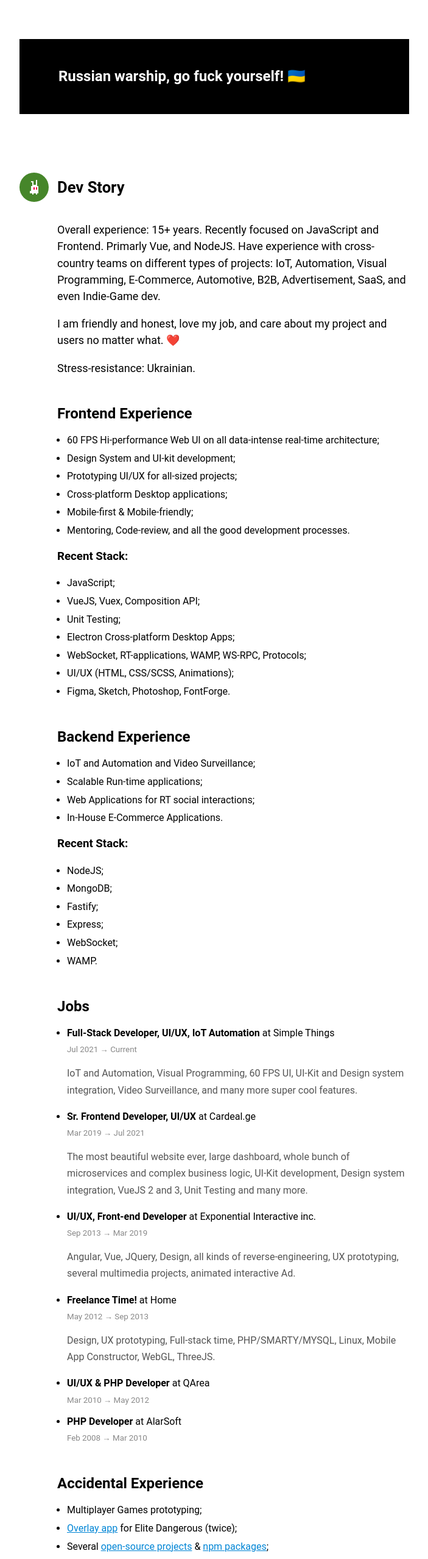
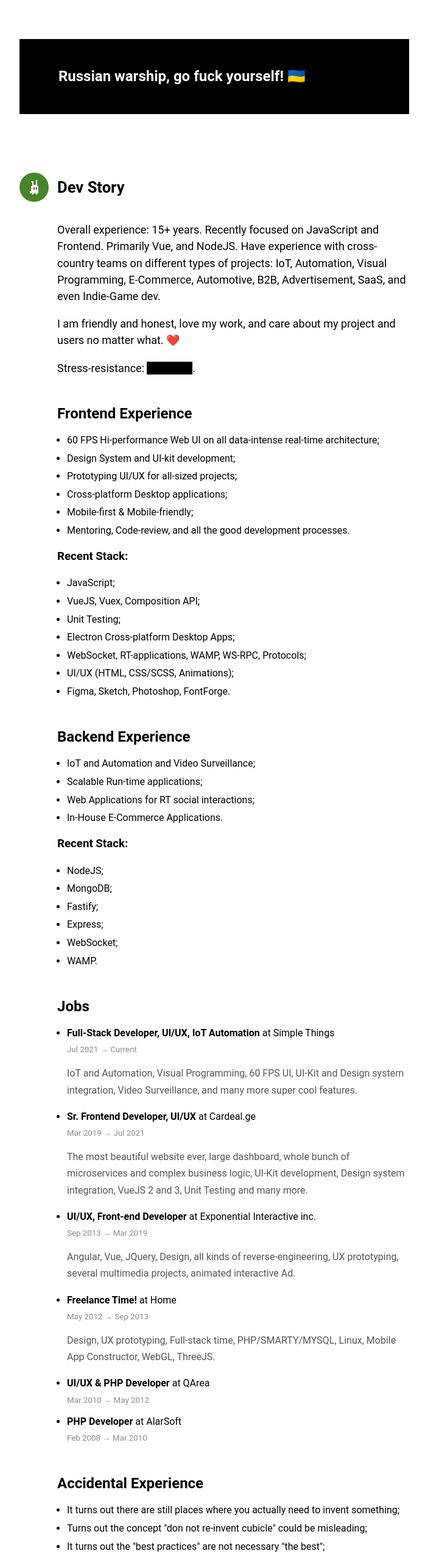
Before and after one commit to vovchisko/vovchisko, a Vue app: page /dev-story in a window 1280 px wide. Shown: the top 2556 px of the page at 61% size, without its empty margins (288-991 px from the left). Built offline with nearby package versions, Linux system fonts and the light colour scheme.

Commit message:
tiny text update

```diff
--- a/src/pages/dev-story.vue
+++ b/src/pages/dev-story.vue
@@ -2,17 +2,17 @@
   <section class="story">
 
     <p class="story-main">
-      Overall experience: 15+ years. Recently focused on JavaScript and Frontend. Primarly Vue, and NodeJS. Have experience with
+      Overall experience: 15+ years. Recently focused on JavaScript and Frontend. Primarily Vue, and NodeJS. Have experience with
       cross-country teams on different types of projects: IoT, Automation, Visual Programming, E-Commerce, Automotive, B2B,
       Advertisement, SaaS, and even Indie-Game dev.
     </p>
 
     <p class="story-main">
-      I am friendly and honest, love my job, and care about my project and users no matter what. ❤️
+      I am friendly and honest, love my work, and care about my project and users no matter what. ❤️
     </p>
 
     <p class="story-main">
-      Stress-resistance: Ukrainian.
+      Stress-resistance: <span class="spoiler">Ukrainian</span>.
     </p>
 
     <h2>Frontend Experience</h2>
@@ -109,14 +109,17 @@
 
     <h2>Accidental Experience</h2>
     <ul class="story-list">
+      <li>It turns out there are still places where you actually need to invent something</li>
+      <li>Turns out the concept "don not re-invent cubicle" could be misleading</li>
+      <li>It turns out the "best practices" are not necessary "the best"</li>
       <li>Multiplayer Games prototyping</li>
       <li><a href="https://www.youtube.com/watch?v=-xoxKqmILuI" target="_blank">Overlay app</a> for Elite Dangerous (twice)</li>
       <li>Several <a href="https://github.com/vovchisko" target="_blank">open-source projects</a> &
         <a href="https://www.npmjs.com/~vovchisko" target="_blank">npm packages</a></li>
       <li>Experience with ThreeJS <a href="http://master.oringo.com.ua/en/" target="_blank">a little</a></li>
-      <li>HTML-based multiplayer <a href="https://www.youtube.com/watch?v=mLrntKVJyTk&" target="_blank">game prototype</a>
-        (absolutely adorable)
-      </li>
+      <li>HTML-based multiplayer
+        <a href="https://www.youtube.com/watch?v=mLrntKVJyTk&" target="_blank">game prototype</a>
+        (absolutely adorable)</li>
       <li>I can <a href="https://www.artstation.com/vovchisko" target="_blank">draw</a> when it's
         <a href="https://dribbble.com/vovchisko" target="_blank">necessary</a></li>
       <li>IE6-friendly web (yes, I'm old)</li>
--- a/src/root.scss
+++ b/src/root.scss
@@ -24,3 +24,12 @@ nav, header, section, div, p, h1, h2, h3, h4, h5 {
   padding: 0;
   box-sizing: border-box;
 }
+
+.spoiler {
+  background-color: black;
+  color: black;
+
+  &:hover {
+    background-color: #eee;
+  }
+}
```
